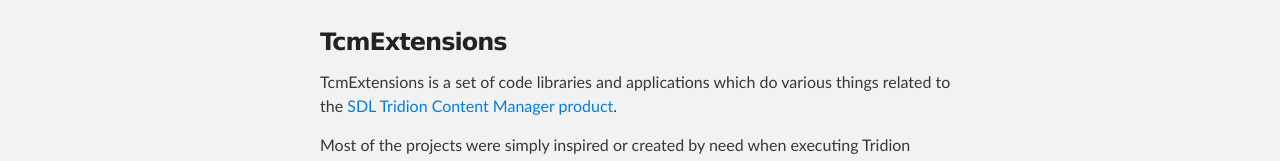
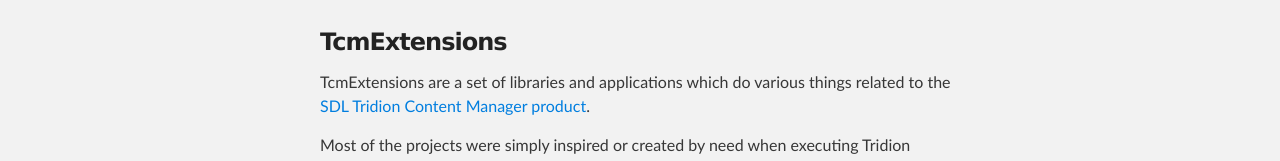
Before and after one commit to TcmExtensions/TcmExtensions.github.io, a plain HTML site: page index.html in a window 1280 px wide. Shown: the part 236-397 px from the top of the page. Drawn offline with Linux system fonts and the light colour scheme.

Commit message:
Update index.html

```diff
--- a/index.html
+++ b/index.html
@@ -30,7 +30,7 @@
         <h3>
 <a name="tcmextensions" class="anchor" href="#tcmextensions"><span class="octicon octicon-link"></span></a>TcmExtensions</h3>
 
-<p>TcmExtensions is a set of code libraries and applications which do various things related to the <a href="http://www.sdl.com/products/tridion/">SDL Tridion Content Manager product</a>.</p>
+<p>TcmExtensions are a set of libraries and applications which do various things related to the <a href="http://www.sdl.com/products/tridion/">SDL Tridion Content Manager product</a>.</p>
 
 <p>Most of the projects were simply inspired or created by need when executing Tridion projects.</p>
       </section>
```
